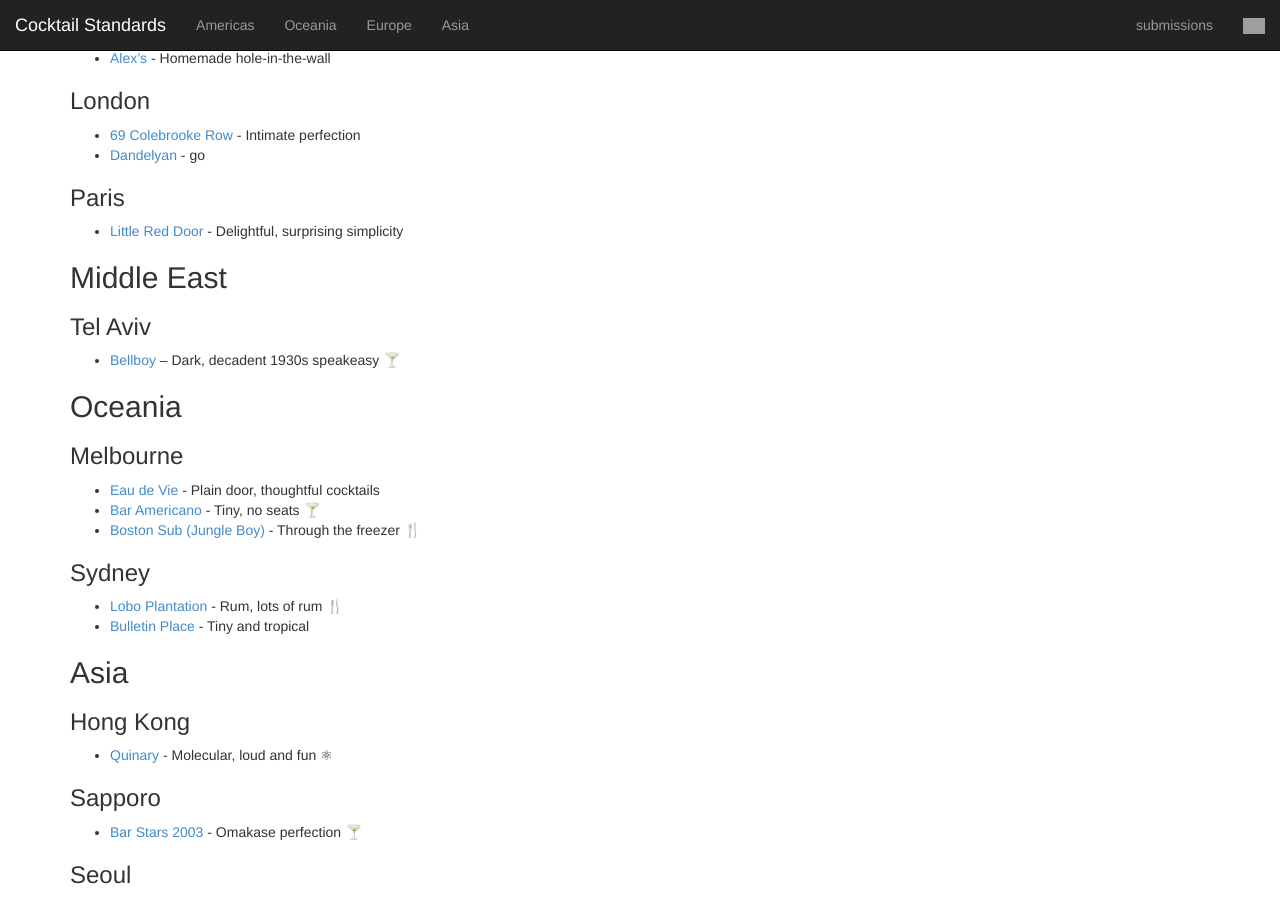
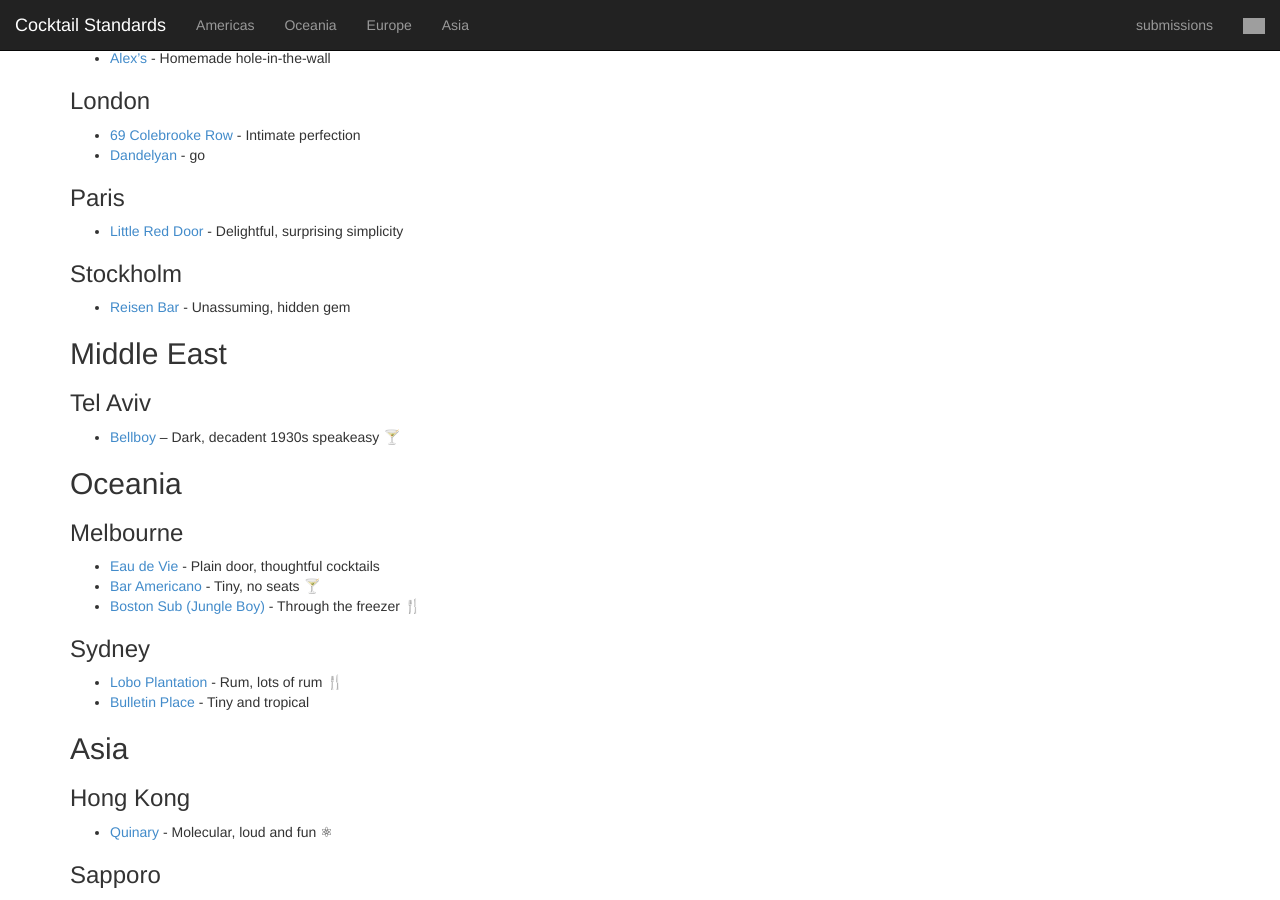
Before and after one commit to CocktailStandards/CocktailStandards.github.io, a Jekyll site: the page built from index.md, in a window 1280 px wide and 900 px high, scrolled down 1035 px. Built offline with Jekyll 4.4.1, drawn with Linux system fonts in a browser that asks for light colours; grey boxes are pictures that could not be loaded.

Commit message:
Add Reisen (Stockholm)

```diff
--- a/index.md
+++ b/index.md
@@ -65,6 +65,9 @@ _While you're in town, pick up excellent cocktail supplies at [The Boston Shaker
 
 * [Little Red Door](http://www.lrdparis.com/) - Delightful, surprising simplicity
 
+### Stockholm
+
+* [Reisen Bar](https://www.facebook.com/reisenbar) - Unassuming, hidden gem
 
 ## Middle East
 
```
